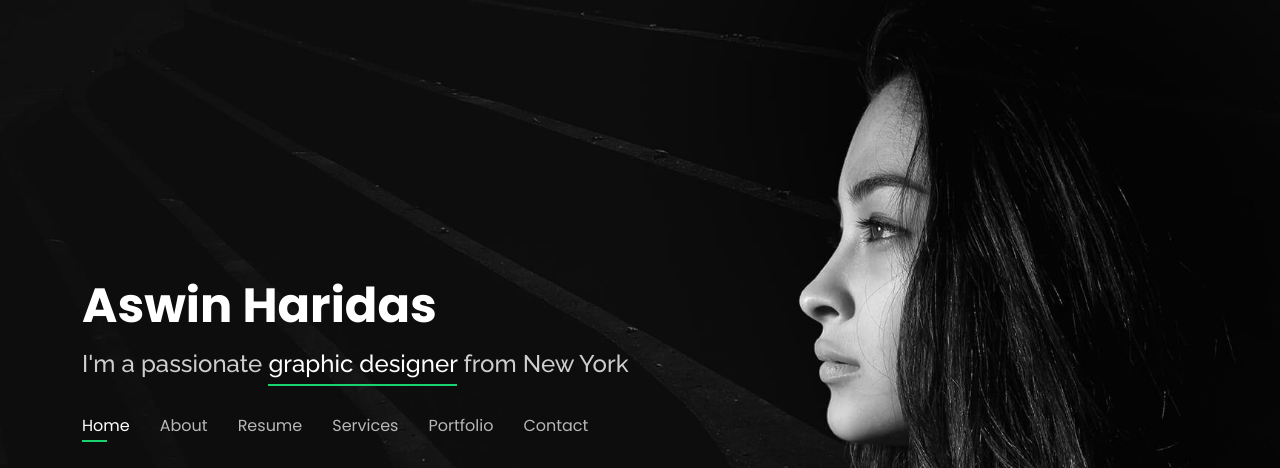
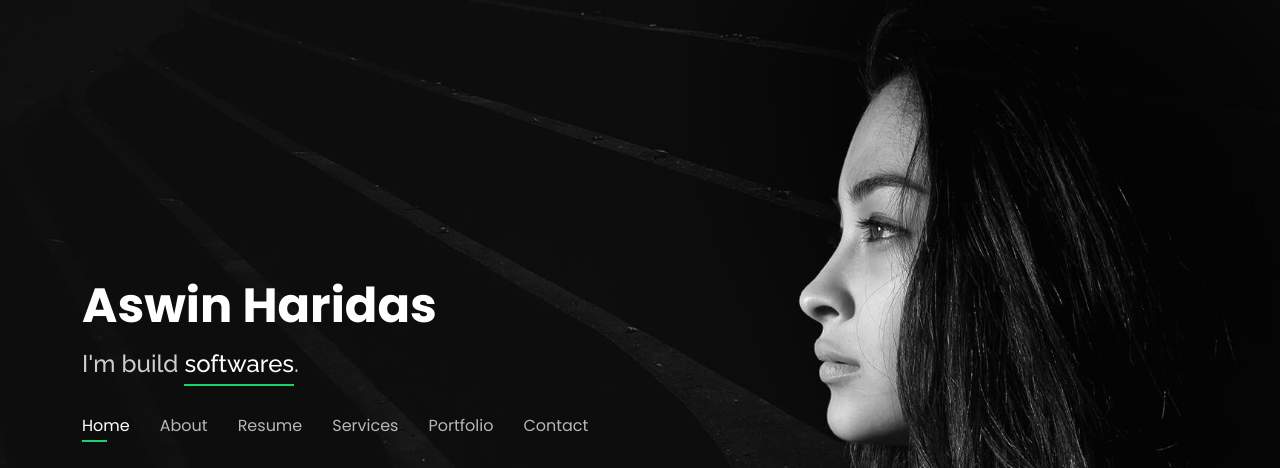
Before and after one commit to ashone77/portfolio, a plain HTML site: page index.html in a window 1280 px wide. Shown: the top 468 px of the page. Drawn offline with nearby package versions, Linux system fonts and the light colour scheme.

Commit message:
Update in index.html

```diff
--- a/index.html
+++ b/index.html
@@ -45,7 +45,7 @@
       <h1><a href="index.html">Aswin Haridas</a></h1>
       <!-- Uncomment below if you prefer to use an image logo -->
       <!-- <a href="index.html" class="mr-auto"><img src="assets/img/logo.png" alt="" class="img-fluid"></a> -->
-      <h2>I'm a passionate <span>graphic designer</span> from New York</h2>
+      <h2>I'm build <span>softwares</span>.</h2>
 
       <nav id="navbar" class="navbar">
         <ul>
```
